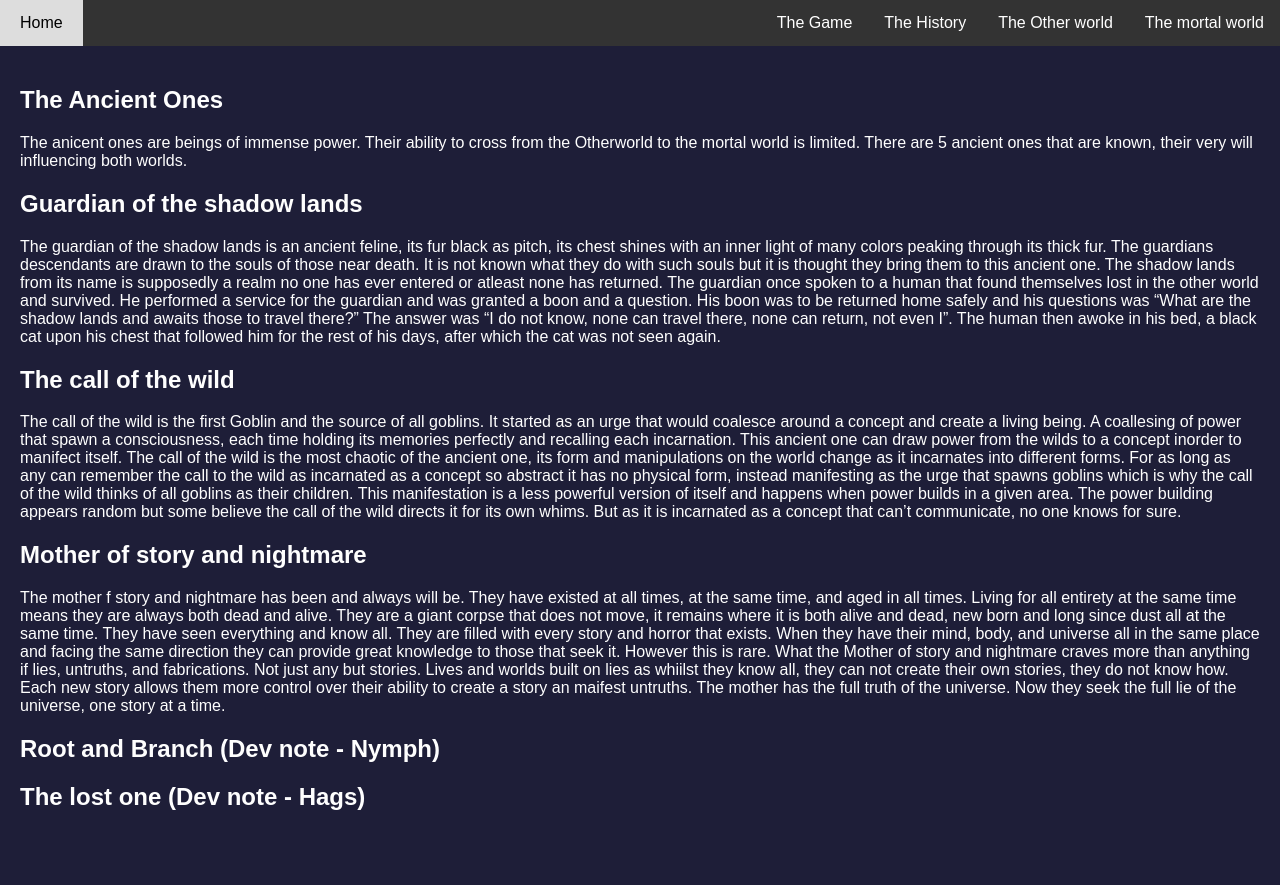
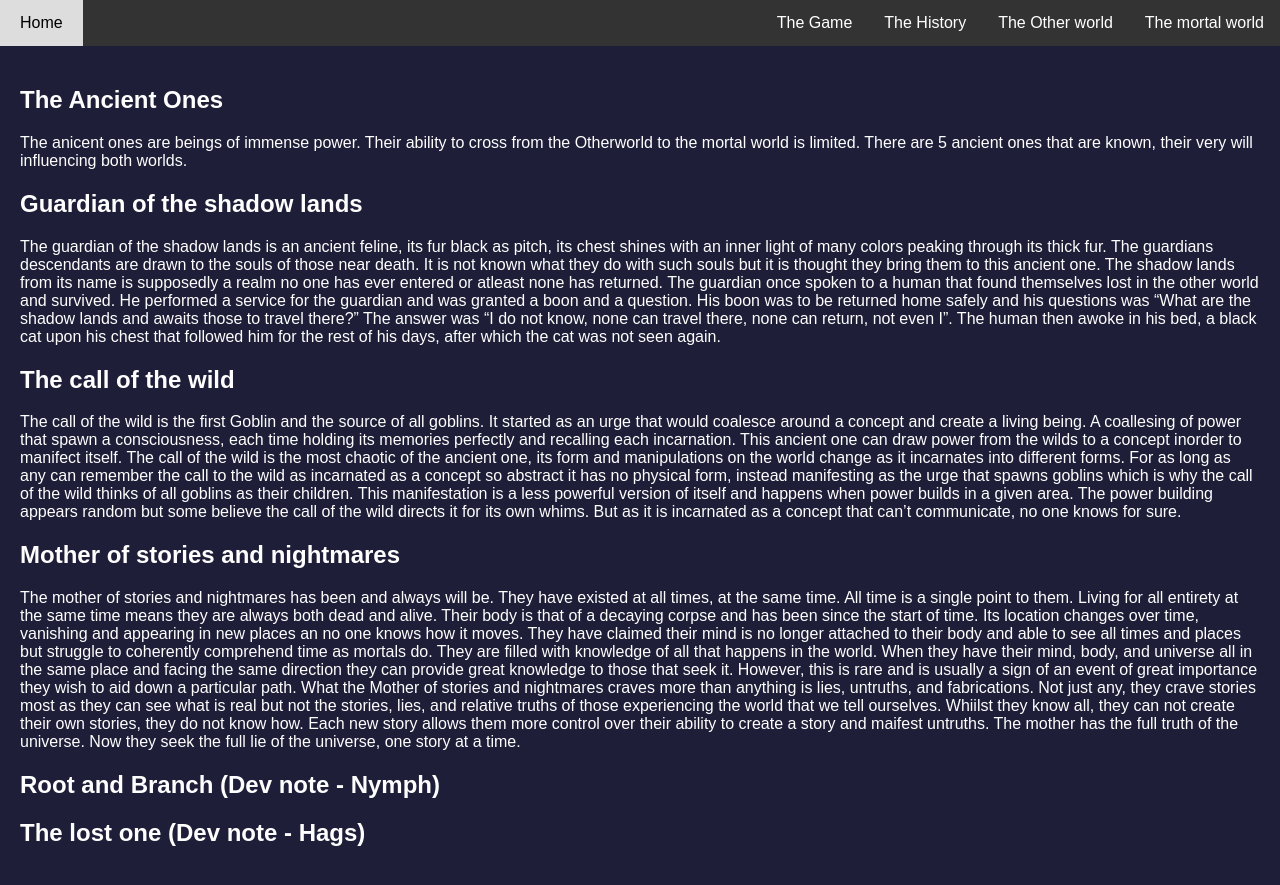
Before and after one commit to KikiUnique/KikiUnique.github.io, a Jekyll site: the page built from docs/otherworld/ancient.md, in a window 1280 px wide. Shown: the top 885 px of the page. Built offline with Jekyll 4.4.1, drawn with Linux system fonts in a browser that asks for light colours; the repository's description, which GitHub fills in, is left out.

Commit message:
Update existing ancient ones formating

```diff
--- a/docs/otherworld/ancient.md
+++ b/docs/otherworld/ancient.md
@@ -6,25 +6,10 @@ title: The Ancient Ones
 The anicent ones are beings of immense power. Their ability to cross from the Otherworld to the mortal world is limited. There are 5 ancient ones that are known, their very will influencing both worlds.
 
 ## Guardian of the shadow lands
-  The guardian of the shadow lands is an ancient feline, its fur black as pitch, its chest shines with an inner light of many colors peaking through its thick fur.
-  The guardians descendants are drawn to the souls of those near death. It is not known what they do with such souls but it is thought they bring them to this ancient one.
-  The shadow lands from its name is supposedly a realm no one has ever entered or atleast none has returned. The guardian once spoken to a human that found themselves lost in the other
-  world and survived. He performed a service for the guardian and was granted a boon and a question. His boon was to be returned home safely and his questions was "What are the shadow
-  lands and awaits those to travel there?" The answer was "I do not know, none can travel there, none can return, not even I". The human then awoke in his bed, a black cat upon his chest
-  that followed him for the rest of his days, after which the cat was not seen again.
+  The guardian of the shadow lands is an ancient feline, its fur black as pitch, its chest shines with an inner light of many colors peaking through its thick fur. The guardians descendants are drawn to the souls of those near death. It is not known what they do with such souls but it is thought they bring them to this ancient one. The shadow lands from its name is supposedly a realm no one has ever entered or atleast none has returned. The guardian once spoken to a human that found themselves lost in the other world and survived. He performed a service for the guardian and was granted a boon and a question. His boon was to be returned home safely and his questions was "What are the shadow lands and awaits those to travel there?" The answer was "I do not know, none can travel there, none can return, not even I". The human then awoke in his bed, a black cat upon his chest that followed him for the rest of his days, after which the cat was not seen again.
 ## The call of the wild
-  The call of the wild is the first Goblin and the source of all goblins. It started as an urge that would coalesce around a concept and create a living being. A coallesing of power that
-  spawn a consciousness, each time holding its memories perfectly and recalling each incarnation. This ancient one can draw power from the wilds to a concept inorder to manifect itself.
-  The call of the wild is the most chaotic of the ancient one, its form and manipulations on the world change as it incarnates into different forms. For as
-  long as any can remember the call to the wild as incarnated as a concept so abstract it has no physical form, instead manifesting as the urge that spawns goblins which is why the call
-  of the wild thinks of all goblins as their children. This manifestation is a less powerful version of itself and happens when power builds in a given area. The power building appears
-  random but some believe the call of the wild directs it for its own whims. But as it is incarnated as a concept that can't communicate, no one knows for sure.
-## Mother of story and nightmare
-  The mother f story and nightmare has been and always will be. They have existed at all times, at the same time, and aged in all times. Living for all entirety at the same time means
-  they are always both dead and alive. They are a giant corpse that does not move, it remains where it is both alive and dead, new born and long since dust all at the same time. They have
-  seen everything and know all. They are filled with every story and horror that exists. When they have their mind, body, and universe all in the same place and facing the same direction
-  they can provide great knowledge to those that seek it. However this is rare. What the Mother of story and nightmare craves more than anything if lies, untruths, and fabrications. Not
-  just any but stories. Lives and worlds built on lies as whiilst they know all, they can not create their own stories, they do not know how. Each new story allows them more control over
-  their ability to create a story an maifest untruths. The mother has the full truth of the universe. Now they seek the full lie of the universe, one story at a time.
+  The call of the wild is the first Goblin and the source of all goblins. It started as an urge that would coalesce around a concept and create a living being. A coallesing of power that spawn a consciousness, each time holding its memories perfectly and recalling each incarnation. This ancient one can draw power from the wilds to a concept inorder to manifect itself.  The call of the wild is the most chaotic of the ancient one, its form and manipulations on the world change as it incarnates into different forms. For as  long as any can remember the call to the wild as incarnated as a concept so abstract it has no physical form, instead manifesting as the urge that spawns goblins which is why the call  of the wild thinks of all goblins as their children. This manifestation is a less powerful version of itself and happens when power builds in a given area. The power building appears random but some believe the call of the wild directs it for its own whims. But as it is incarnated as a concept that can't communicate, no one knows for sure.
+## Mother of stories and nightmares
+  The mother of stories and nightmares has been and always will be. They have existed at all times, at the same time. All time is a single point to them. Living for all entirety at the same time means they are always both dead and alive. Their body is that of a decaying corpse and has been since the start of time. Its location changes over time, vanishing and appearing in new places an no one knows how it moves. They have claimed their mind is no longer attached to their body and able to see all times and places but struggle to coherently comprehend time as mortals do. They are filled with knowledge of all that happens in the world. When they have their mind, body, and universe all in the same place and facing the same direction they can provide great knowledge to those that seek it. However, this is rare and is usually a sign of an event of great importance they wish to aid down a particular path. What the Mother of stories and nightmares craves more than anything is lies, untruths, and fabrications. Not just any, they crave stories most as they can see what is real but not the stories, lies, and relative truths of those experiencing the world that we tell ourselves. Whiilst they know all, they can not create their own stories, they do not know how. Each new story allows them more control over their ability to create a story and maifest untruths. The mother has the full truth of the universe. Now they seek the full lie of the universe, one story at a time.
 ## Root and Branch (Dev note - Nymph)
 ## The lost one (Dev note - Hags)
```
